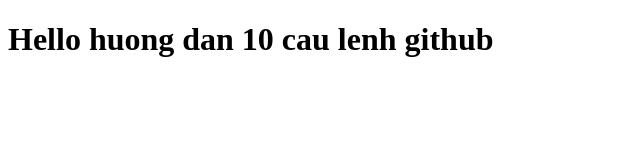
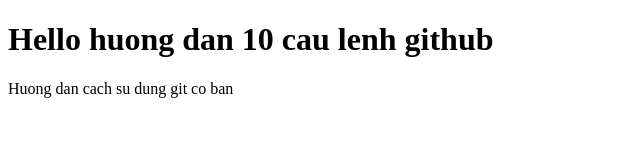
Before and after one commit to dangvanthua/JavaScript_Tutorial, a plain HTML site: page index.html in a window 1280 px wide. Shown: the whole page, without its empty margins (0-640 px from the left). Drawn offline with Linux system fonts and the light colour scheme.

Commit message:
Add the tag <p>

```diff
--- a/index.html
+++ b/index.html
@@ -10,6 +10,7 @@
 
 <body>
     <h1>Hello huong dan 10 cau lenh github</h1>
+    <p>Huong dan cach su dung git co ban</p>
 </body>
 
 </html>
```
